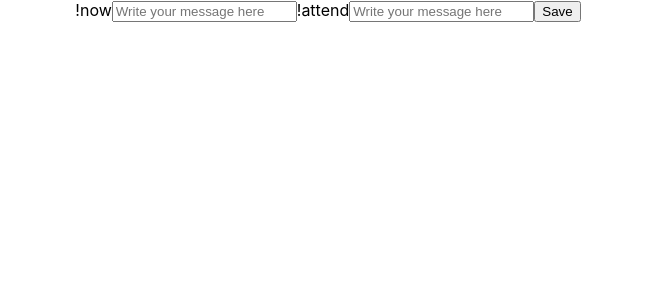
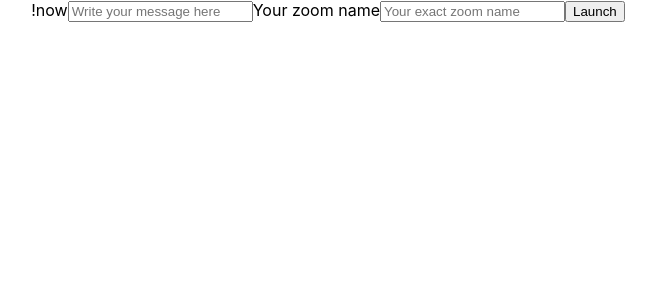
Before and after one commit to barney54321/Vroom, a React (Create React App) app: page / in a window 1280 px wide. Shown: the top 300 px of the page, without its empty margins (312-968 px from the left). Built offline with nearby package versions, Linux system fonts and the light colour scheme.

Commit message:
create meetings scaffold

```diff
--- a/src/Components/Tabs/Commands.js
+++ b/src/Components/Tabs/Commands.js
@@ -9,9 +9,9 @@ const Commands = () => {
             <form onSubmit={submitForm}>
                 <label>!now</label>
                 <input type="text" placeholder="Write your message here"></input>
-                <label>!attend</label>
-                <input type="text" placeholder="Write your message here"></input>
-                <button type="submit">Save</button>
+                <label>Your zoom name</label>
+                <input type="text" placeholder="Your exact zoom name"></input>
+                <button type="submit">Launch</button>
             </form>
         </div>
     )
--- a/src/Components/Tabs/Meeting.js
+++ b/src/Components/Tabs/Meeting.js
@@ -6,9 +6,9 @@ const Commands = () => {
     }
     return (
         <div>
-            <form onSubmit={submitForm}>
+            <form onSubmit={launch}>
                 <label>URL of the zoom meeting</label>
-                <input type="text" placeholder="https://"></input>
+                <input type="text" placeholder="https://zoom.example..."></input>
                 <label>!attend</label>
                 <input type="text" placeholder="Write your message here"></input>
                 <button type="submit">Save</button>
```
